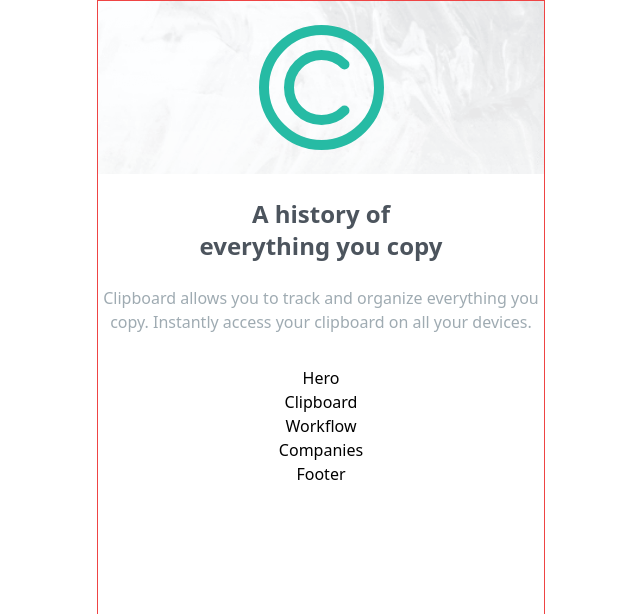
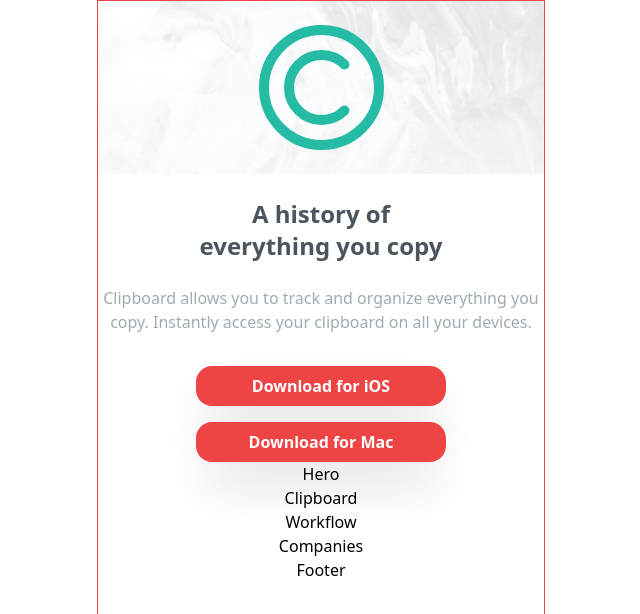
Before and after one commit to Jaspreet-Nijjar/react-tailwind-landing-page, a React (Vite) app: page / in a window 1280 px wide. Shown: the top 614 px of the page, without its empty margins (319-959 px from the left). Built offline with nearby package versions, Linux system fonts and the light colour scheme.

Commit message:
added Button component and passed props

```diff
--- a/src/sections/Header.jsx
+++ b/src/sections/Header.jsx
@@ -1,4 +1,5 @@
 import logo from '../../images/logo.svg';
+import Button from '../components/Button';
 
 const Header = () => {
   return (
@@ -16,6 +17,11 @@ const Header = () => {
         Clipboard allows you to track and organize everything you copy.
         Instantly access your clipboard on all your devices.
       </p>
+
+      <div className="flex flex-col gap-4">
+        <Button text="iOS" />
+        <Button text="Mac" />
+      </div>
     </header>
   );
 };
```
